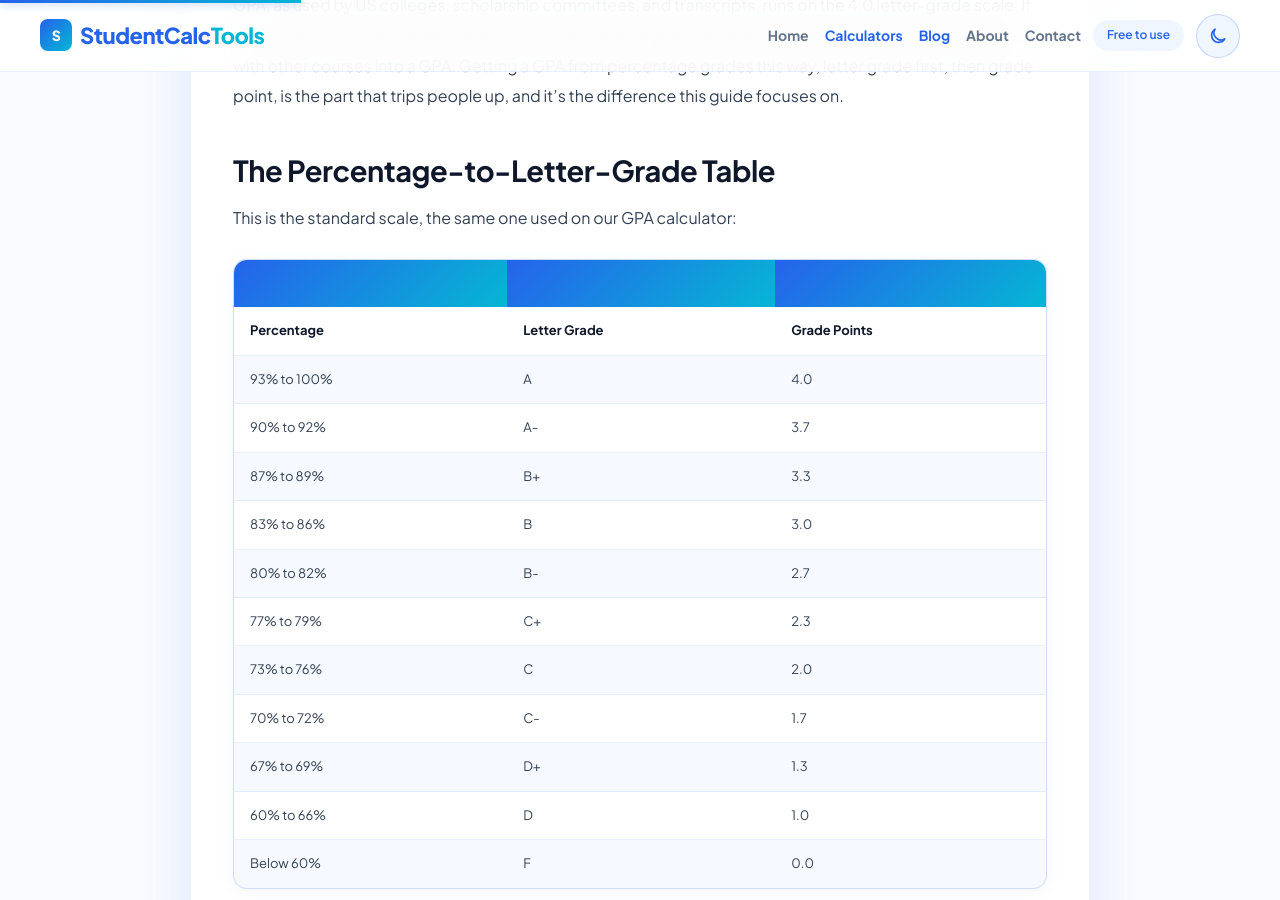
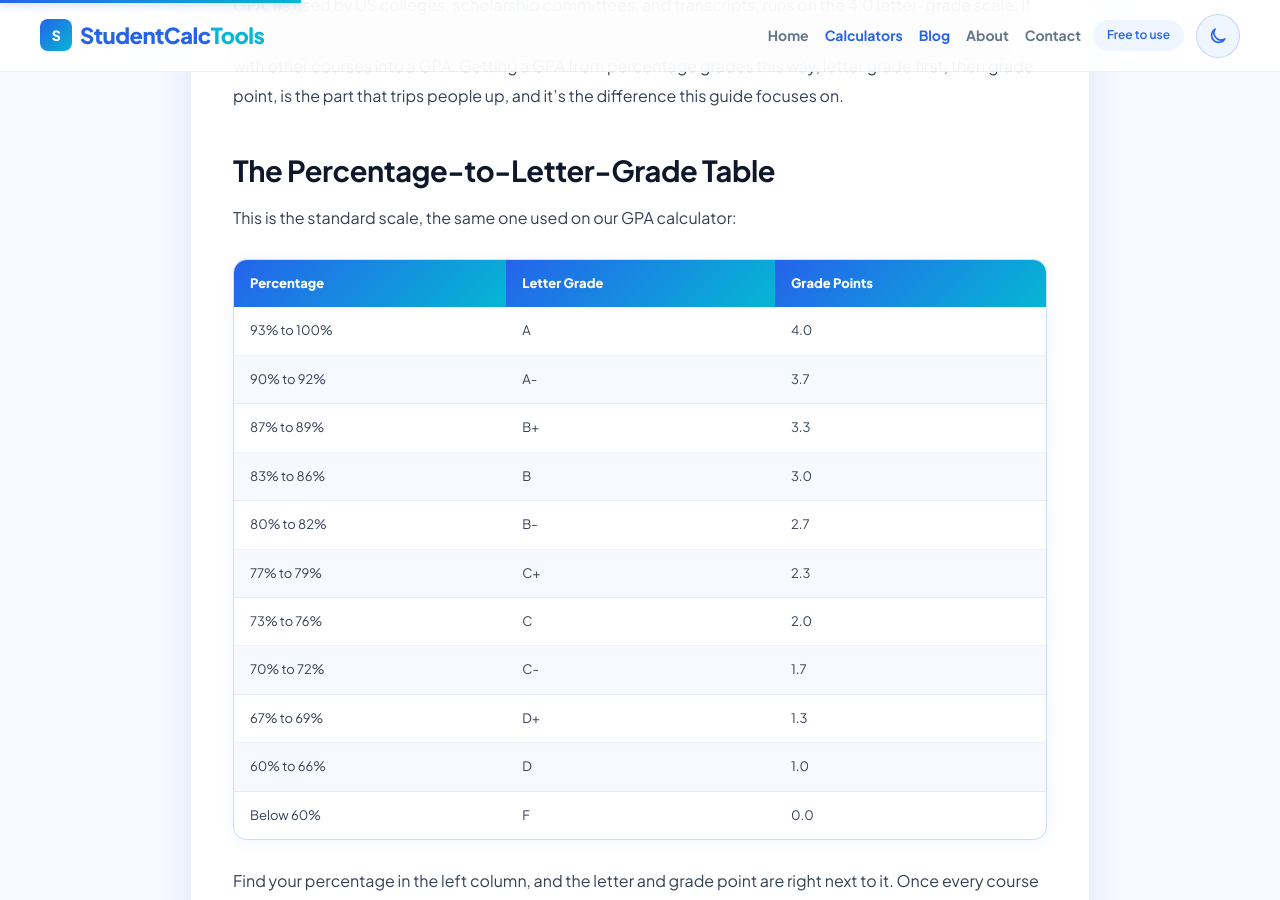
Before and after one commit to zaidmeo09-dhangal/studentcalctools, a Jekyll site: the page built from _posts/2026-08-16-gpa-calculator-from-percentage-convert-percentage-grades-to-gpa.md, in a window 1280 px wide and 900 px high, scrolled down 1412 px. Built offline with Jekyll 4.4.1, drawn with Linux system fonts in a browser that asks for light colours.

```diff
--- a/_posts/2026-08-16-gpa-calculator-from-percentage-convert-percentage-grades-to-gpa.md
+++ b/_posts/2026-08-16-gpa-calculator-from-percentage-convert-percentage-grades-to-gpa.md
@@ -37,9 +37,8 @@ A lot of US schools, and most schools outside the US, report grades as percentag
 This is the standard scale, the same one used on our GPA calculator:
 
 
-|  |  |  |
-| -------------- | ---------------- | ---------------- |
-| **Percentage** | **Letter Grade** | **Grade Points** |
+| Percentage | Letter Grade | Grade Points |
+| ----------- | ------------ | ------------ |
 | 93% to 100% | A | 4.0 |
 | 90% to 92% | A- | 3.7 |
 | 87% to 89% | B+ | 3.3 |
@@ -68,9 +67,8 @@ Here's why the two methods diverge: the divide-by-25 formula assumes GPA scales
 ## **A Fully Worked Example: Three Courses**
 
 
-|  |  |  |  |  |  |
-| ---------- | -------------- | ---------------- | ---------------- | ----------- | ------------------ |
-| **Course** | **Percentage** | **Letter Grade** | **Grade Points** | **Credits** | **Quality Points** |
+| Course | Percentage | Letter Grade | Grade Points | Credits | Quality Points |
+| ---------- | ---------- | ------------ | ------------ | ------- | -------------- |
 | Biology | 91% | A- | 3.7 | 4 | 14.8 |
 | English | 78% | C+ | 2.3 | 3 | 6.9 |
 | Algebra II | 95% | A | 4.0 | 3 | 12.0 |
```
Also changed, not shown: other parts of _posts/2026-08-16-gpa-calculator-from-percentage-convert-percentage-grades-to-gpa.md (+1 -1 lines).
